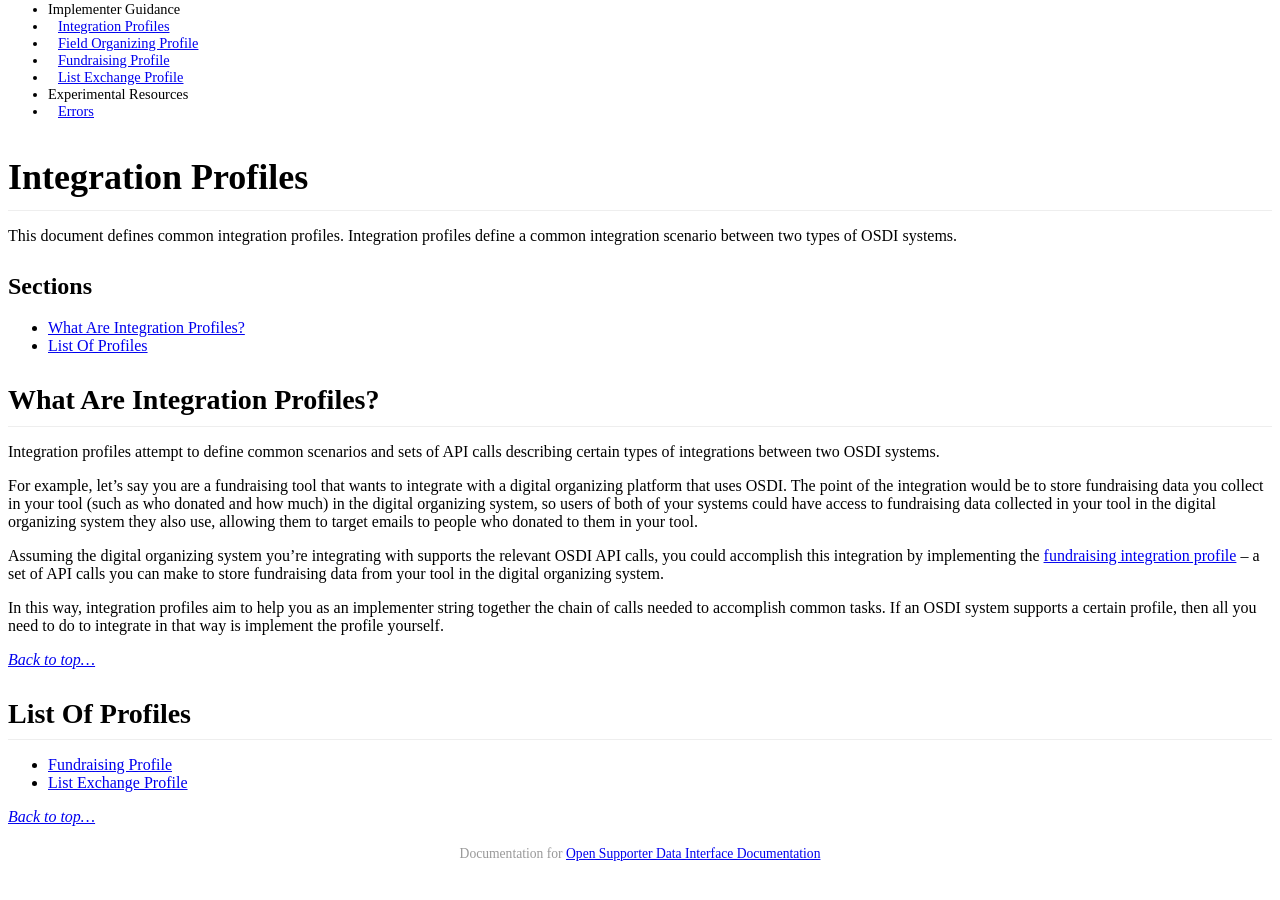
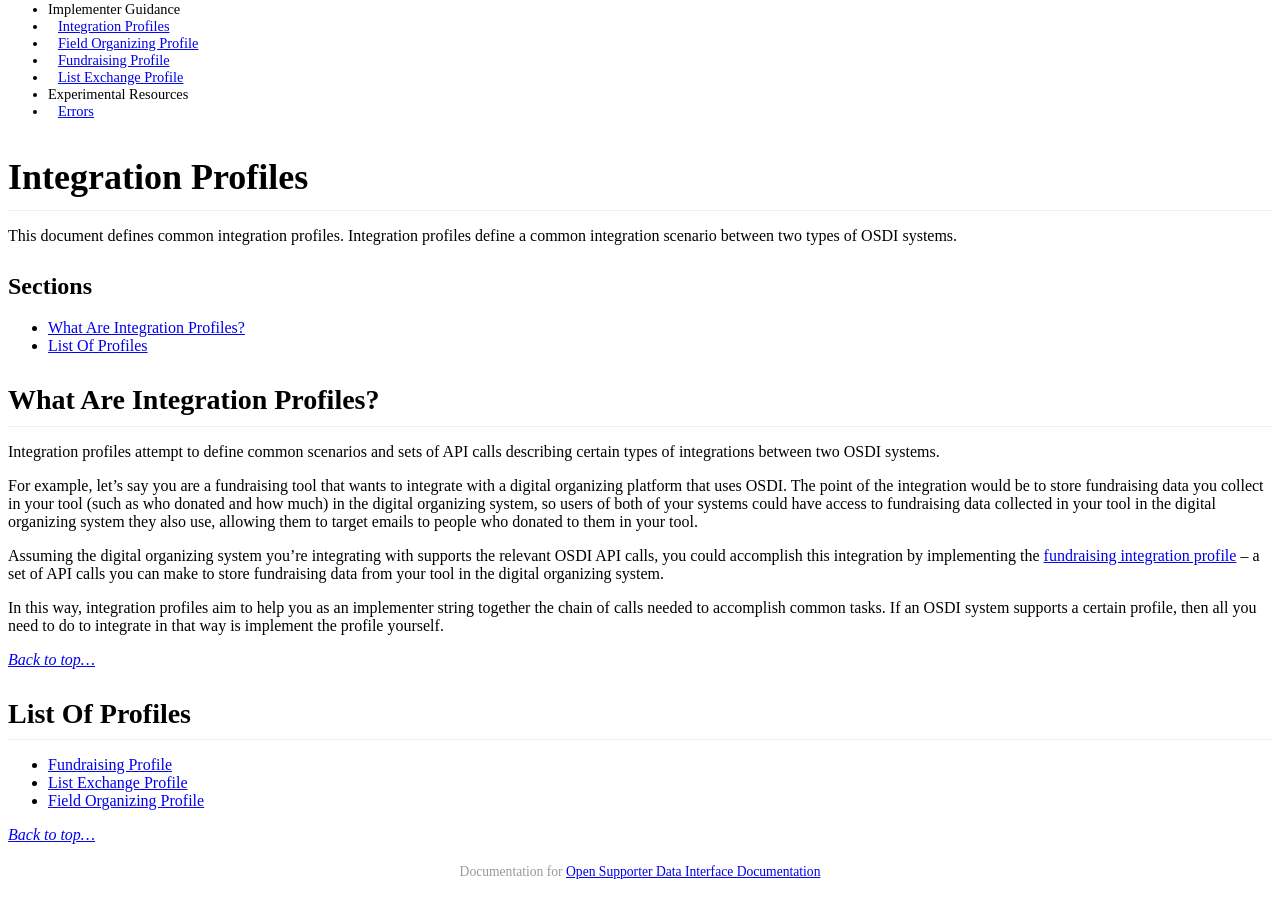
Before and after one commit to opensupporter/osdi-docs, a Jekyll site: the page built from integration_profiles.md, in a window 1280 px wide and 900 px high, scrolled down 714 px. Built offline with Jekyll 4.4.1, drawn with Linux system fonts in a browser that asks for light colours; a style sheet for code colours, icons or effects is not loaded.

Commit message:
Update integration_profiles.md
Add the Field Organizing Profile to the list on Integration Profiles page.

```diff
--- a/integration_profiles.md
+++ b/integration_profiles.md
@@ -30,5 +30,6 @@ _[Back to top...](#)_
 
 * [Fundraising Profile](fundraising_profile.html)
 * [List Exchange Profile](list_exchange_profile.html)
+* [Field Organizing Profile](field_organizing_profile.html)
 
 _[Back to top...](#)_
```
